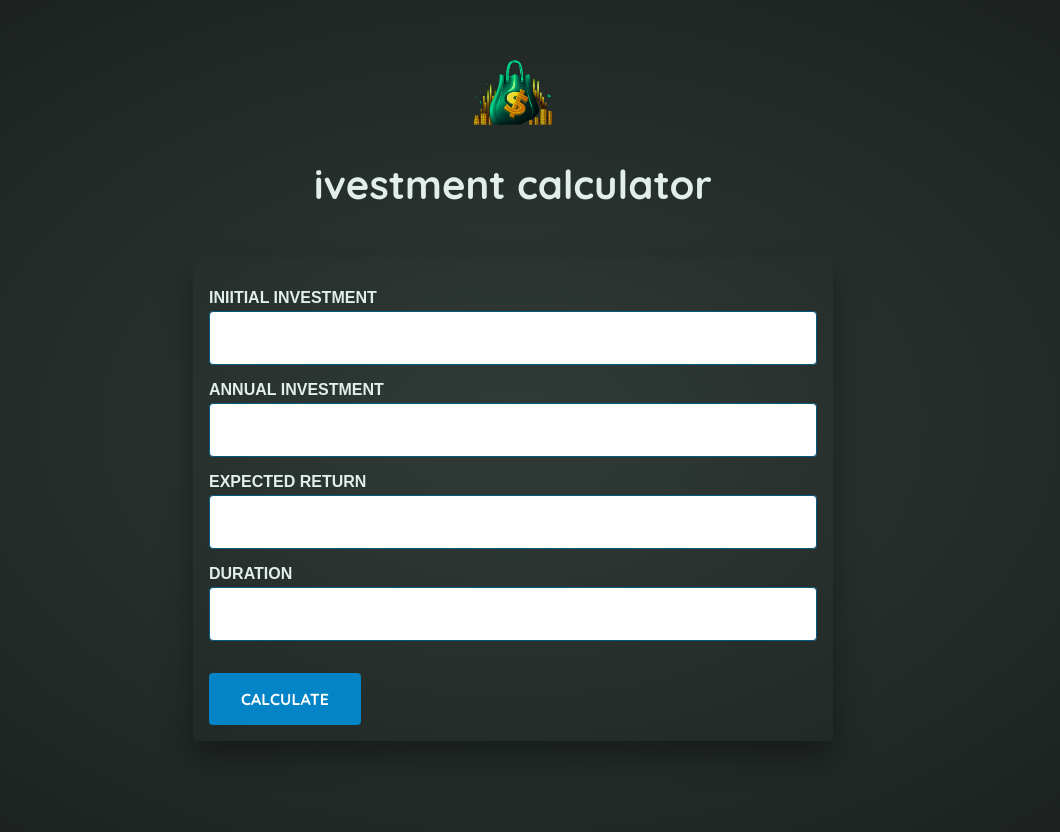
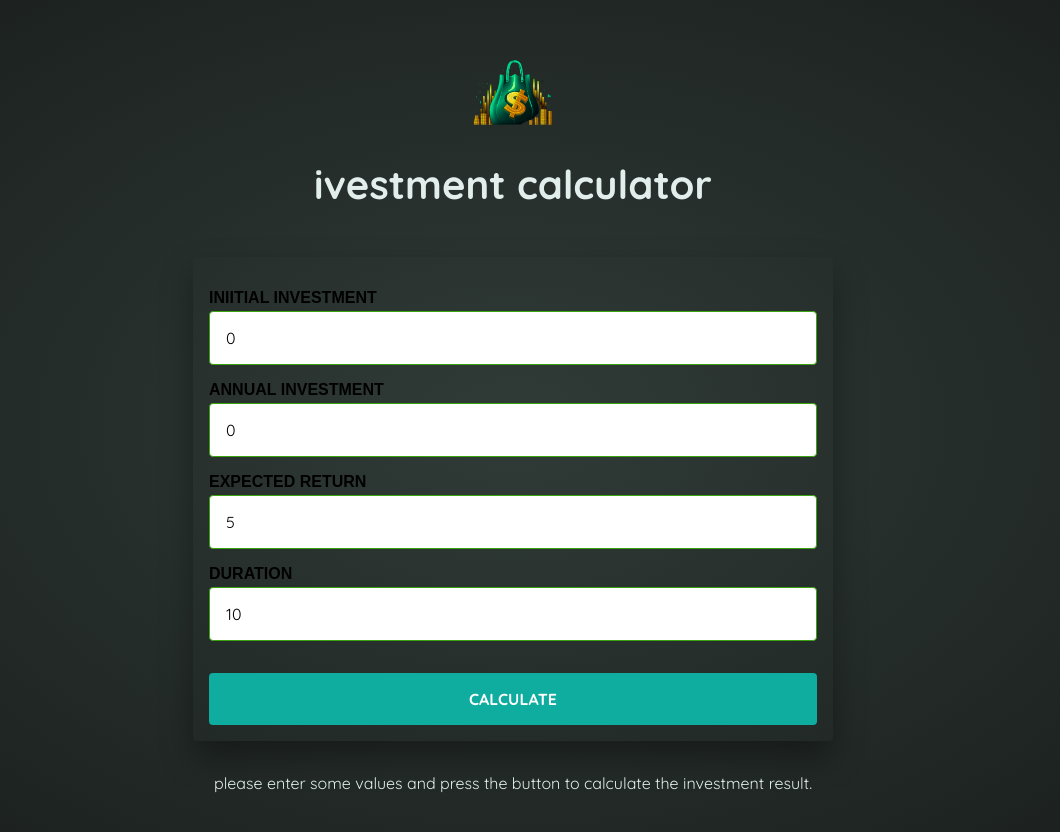
Before and after one commit to Aminuv/starting-project, an Angular app: page / in a window 1280 px wide. Shown: the top 832 px of the page, without its empty margins (127-1187 px from the left). Built offline with nearby package versions, Linux system fonts and the light colour scheme.

Commit message:
Implement investment calculation feature with user input and results display

```diff
--- a/src/app/app.component.html
+++ b/src/app/app.component.html
@@ -1,2 +1,3 @@
 <app-header></app-header>
-<app-user-input></app-user-input>
+<app-user-input (calculate)="onCalculateInvestmentResult($event)"></app-user-input>
+<app-investment-result [results]="investmentResults"></app-investment-result>
--- a/src/app/app.component.ts
+++ b/src/app/app.component.ts
@@ -1,14 +1,51 @@
 import { Component } from '@angular/core';
 import { HeaderComponent } from './header/header.component';
 import { UserInputComponent } from "./user-input/user-input.component";
+import { InvestmentInput } from './investment-input.model';
+import { InvestmentResultComponent } from "./investment-result/investment-result.component";
 
 @Component({
   selector: 'app-root',
   standalone: true,
   imports: [
     HeaderComponent,
-    UserInputComponent
+    UserInputComponent,
+    InvestmentResultComponent
 ],
   templateUrl: './app.component.html',
 })
-export class AppComponent {}
+export class AppComponent {
+  investmentResults: {
+    year: number,
+    intrest: number,
+    valueEndOfYear: number,
+    annualInvestment: number,
+    totalIntrest: number,
+    totalAmountInvested: number
+  }[] = [];
+
+  onCalculateInvestmentResult( data : InvestmentInput) {
+    const { initialInvestment, annualInvestment, expectedReturn, duration } = data;
+    const annualData = [];
+    let investmentValue = initialInvestment;
+
+    for (let i = 0; i <= duration; i++) {
+      let year = i + 1;
+      const interstEarnedInYear = investmentValue * (expectedReturn / 100);
+      investmentValue += interstEarnedInYear;
+      investmentValue += interstEarnedInYear + annualInvestment;
+
+      const totalIntrest =
+        investmentValue - (initialInvestment + (annualInvestment * year));
+      annualData.push({
+        year: year,
+        intrest: interstEarnedInYear,
+        valueEndOfYear: investmentValue,
+        annualInvestment: annualInvestment,
+        totalIntrest: totalIntrest,
+        totalAmountInvested: initialInvestment + (annualInvestment * year)
+      });
+    };
+    this.investmentResults = annualData;
+  }
+}
--- /dev/null
+++ b/src/app/investment-input.model.ts
@@ -0,0 +1,6 @@
+export interface InvestmentInput {
+  initialInvestment: number;
+  annualInvestment: number;
+  expectedReturn: number;
+  duration: number;
+}
--- /dev/null
+++ b/src/app/investment-result/investment-result.component.css
@@ -0,0 +1,19 @@
+table {
+  max-width: 50rem;
+  margin: 2rem auto;
+  padding: 1rem;
+  table-layout: fixed;
+  border-spacing: 1rem;
+  text-align: right;
+}
+
+table thead {
+  font-size: 0.7rem;
+  color: #83e6c0;
+}
+
+table tbody {
+  font-family: "Roboto Condensed", sans-serif;
+  font-size: 0.85rem;
+  color: #c2e9e0;
+}
--- /dev/null
+++ b/src/app/investment-result/investment-result.component.html
@@ -0,0 +1,26 @@
+@if (!results || results.length === 0) {
+<p class="center">please enter some values and press the button to calculate the investment result.</p>
+}
+@else {
+<table>
+  <thead>
+    <tr>
+      <th>Year</th>
+      <th>Investment Value</th>
+      <th>Interest (Year)</th>
+      <th>Total Interest</th>
+      <th>Invested Capital</th>
+    </tr>
+  </thead>
+  <tbody>
+    @for (result of results; track result.year) {
+    <tr>
+      <td>{{ result.year }}</td>
+      <td>{{ result.valueEndOfYear | currency:'USD':true }}</td>
+      <td>{{ result.intrest | currency:'USD':true }}</td>
+      <td>{{ result.totalIntrest | currency:'USD':true }}</td>
+      <td>{{ result.totalAmountInvested | currency:'USD':true }}</td>
+    }
+  </tbody>
+</table>
+}
--- a/src/app/user-input/user-input.component.css
+++ b/src/app/user-input/user-input.component.css
@@ -3,7 +3,7 @@ form {
     max-width: 40rem;
     margin: 2rem auto;
     border-radius: 4px;
-    background: linear-gradient(180deg,#074e00);
+    background: linear-gradient(180deg,#85da7d);
     box-shadow: 0 1rem 2rem rgba(0,0,0,0.35);
 }
 
@@ -21,13 +21,14 @@ label {
     margin-bottom: 0.25rem;
     margin-top: 0.5rem;
     text-transform: uppercase;
+    color: #000;
 }
 
 input {
     font: inherit;
     padding: 1rem;
     border-radius: 0.25rem;
-    border: 1px solid #025981;
+    border: 1px solid #38a30e;
     width: 100%;
 }
 
@@ -36,10 +37,15 @@ button {
     padding: 1rem 2rem;
     border-radius: 0.25rem;
     border: none;
-    background-color: #0284c7;
+    background-color: #0eada0;
     color: white;
     text-transform: uppercase;
     font-weight: bold;
     cursor: pointer;
     margin-top: 1rem;
+    width: 100%;
+
+    &:hover {
+        background-color: #0b7c78;
+    }
 }
--- a/src/app/user-input/user-input.component.html
+++ b/src/app/user-input/user-input.component.html
@@ -1,26 +1,42 @@
-<form>
+<form (ngSubmit)="onSubmit()">
     <div>
         <p>
-        <label for="Iniitial Investment">Iniitial Investment</label>
-        <input type="number" id="Iniitial Investment" />
+        <label for="Iniitial-investment">Iniitial Investment</label>
+        <input
+        type="number"
+        name="initial-investment"
+        id="Iniitial-investment"
+        [(ngModel)]="enteredInitialInvestment"/>
         </p>
     </div>
     <div>
         <p>
-        <label for="Annal Investment">Annual Investment</label>
-        <input type="number" id="Annal Investment" />
+        <label for="Annual-investment">Annual Investment</label>
+        <input
+        type="number"
+        name="annual-investment"
+        id="Annual-investment"
+        [(ngModel)]="enteredAnnualInvestment" />
         </p>
     </div>
     <div>
         <p>
-        <label for="expected-return">Expected Return</label>
-        <input type="number" id="expected-return" />
+        <label for="Expected-return">Expected Return</label>
+        <input
+        type="number"
+        name="expected-return"
+        id="Expected-return"
+        [(ngModel)]="enteredExpectedReturn"/>
         </p>
     </div>
     <div>
         <p>
         <label for="duration">Duration</label>
-        <input type="number" id="duration" />
+        <input
+        type="number"
+        name="duration"
+        id="duration"
+        [(ngModel)]="enteredDuration" />
         </p>
     </div>
     <button type="submit">Calculate</button>
--- a/src/app/user-input/user-input.component.ts
+++ b/src/app/user-input/user-input.component.ts
@@ -1,12 +1,29 @@
-import { Component } from '@angular/core';
+import { Component, EventEmitter, Output,  } from '@angular/core';
+import { FormsModule } from '@angular/forms';
+import { InvestmentInput } from '../investment-input.model';
 
 @Component({
   selector: 'app-user-input',
   standalone: true,
-  imports: [],
+  imports: [
+    FormsModule
+  ],
   templateUrl: './user-input.component.html',
   styleUrl: './user-input.component.css'
 })
 export class UserInputComponent {
+  @Output() calculate = new EventEmitter<InvestmentInput>();
+  enteredInitialInvestment = '0';
+  enteredAnnualInvestment = '0';
+  enteredExpectedReturn = '5';
+  enteredDuration = '10';
 
+  onSubmit() {
+    this.calculate.emit({
+      initialInvestment: +this.enteredInitialInvestment,
+      annualInvestment: +this.enteredAnnualInvestment,
+      expectedReturn: +this.enteredExpectedReturn,
+      duration: +this.enteredDuration
+    });
+  }
 }
```
Also changed, not shown: src/app/investment-result/investment-result.component.ts (added, +22 -0 lines).
